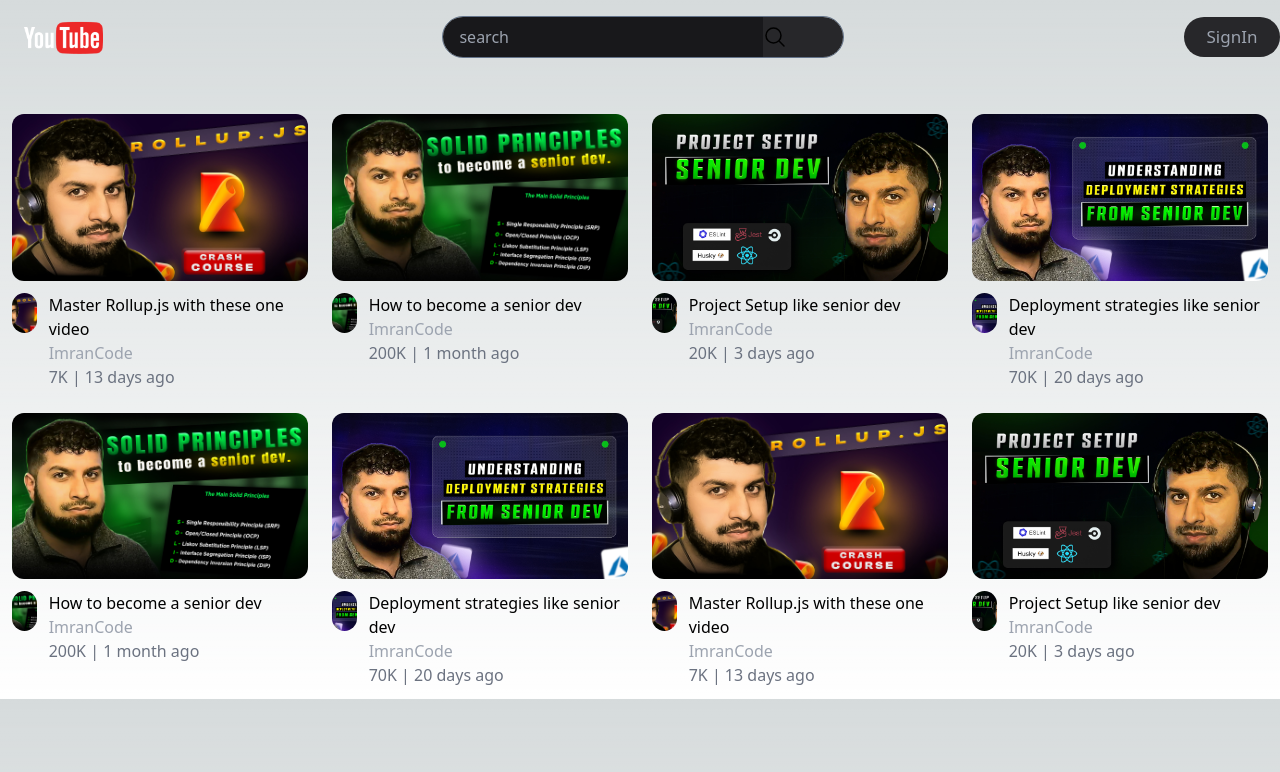
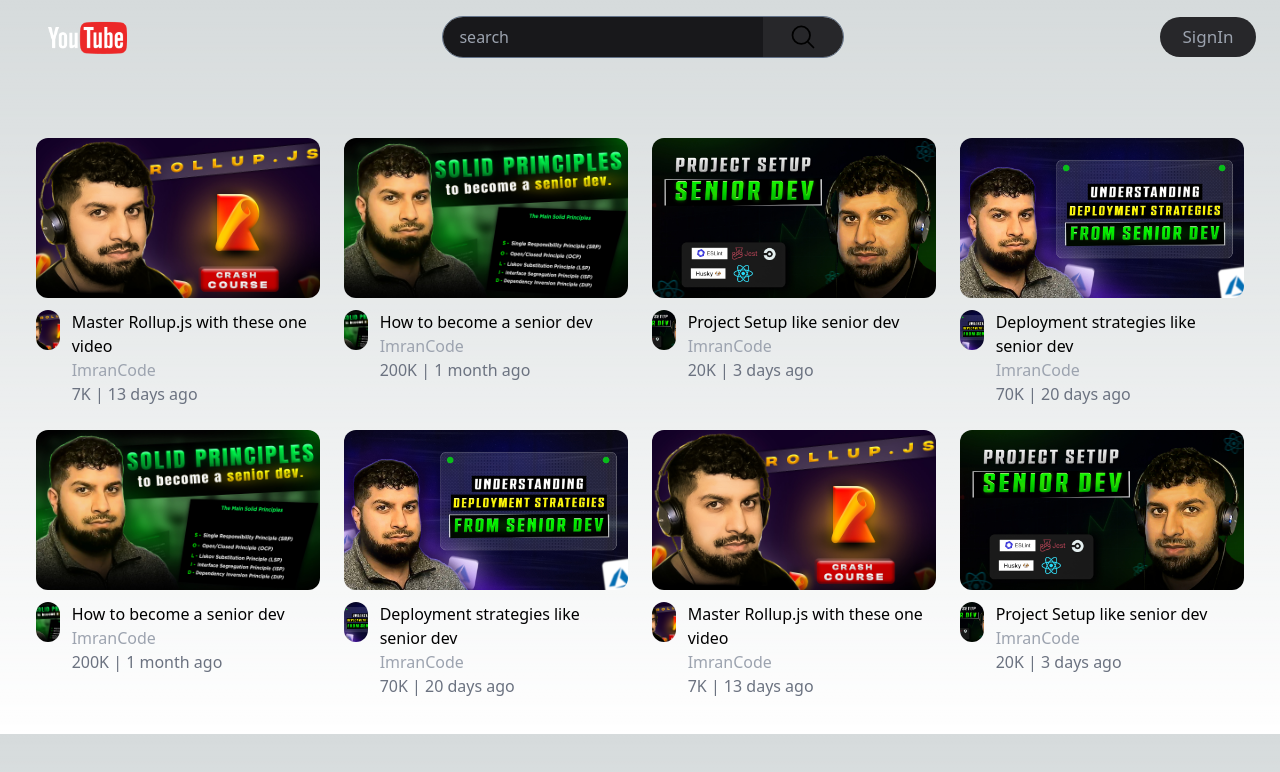
Before and after one commit to Aniket-2504/youtubepage, a Next.js app: page / in a window 1280 px wide. Shown: the top 772 px of the page. Built offline with nearby package versions, Linux system fonts and the light colour scheme.

Commit message:
Leftbar added

```diff
--- a/src/components/Appbar.tsx
+++ b/src/components/Appbar.tsx
@@ -1,9 +1,12 @@
+import { LeftBar } from "./LeftBar"
 import { Searchbar } from "./Searchbar"
 
 export const Appbar =()=>{
 
     return (
-        <div className="flex justify-between pt-4 align-middle pb-11 items-center">
+
+        <div className="flex justify-between pt-4 align-middle pb-11 items-center p-6">
+
             <div >
             <img src="./youtube.png" alt="image here " className="h-10 w-25 pl-6"  />
             </div>
--- /dev/null
+++ b/src/components/LeftBar.tsx
@@ -0,0 +1,16 @@
+
+
+export const LeftBar = ()=>{
+
+    return (
+        <div className="inline-block w-[5vh] h-[100vh] bg-slate-200">
+        <div>
+            <img src="./imgfour.jpg" alt="image" className="w-5 h-5" />
+        </div>
+
+        </div>
+
+
+    )
+
+}
--- a/src/components/Searchbar.tsx
+++ b/src/components/Searchbar.tsx
@@ -6,10 +6,10 @@
 
         <div className="flex border rounded-full border-slate-500">
                 <input type="text"  placeholder="search" className="p-4 rounded-l-full  bg-zinc-900 h-[5vh] w-[40vh] "/>
-                <button className="rounded-r-full bg-zinc-800 h-[5vh] w-[10vh] "><svg className="w-7 h-7 inline-block items-center"xmlns="http://www.w3.org/2000/svg" fill="none" viewBox="0 0 24 24" stroke-width="1.5" stroke="currentColor" class="size-6">
-                <path stroke-linecap="round" stroke-linejoin="round" d="m21 21-5.197-5.197m0 0A7.5 7.5 0 1 0 5.196 5.196a7.5 7.5 0 0 0 10.607 10.607Z" />
-                </svg>
-                </button>
+                <button className="rounded-r-full bg-zinc-800 h-[5vh] w-[10vh] "><svg className="w-7 h-7 inline-block items-center"xmlns="http://www.w3.org/2000/svg" fill="none" viewBox="0 0 24 24" stroke-width="1.5" stroke="currentColor" >
+  <path stroke-linecap="round" stroke-linejoin="round" d="m21 21-5.197-5.197m0 0A7.5 7.5 0 1 0 5.196 5.196a7.5 7.5 0 0 0 10.607 10.607Z" />
+</svg>
+</button>
         </div>
 
 
--- a/src/components/VideoGrid.tsx
+++ b/src/components/VideoGrid.tsx
@@ -60,7 +60,7 @@
 
 export const VideoGrid = ()=>{
     return(
-        <div className="grid grid-cols-1 lg:grid-cols-4 md:grid-cols-2">
+        <div className="grid grid-cols-1 lg:grid-cols-4 md:grid-cols-2 p-6">
 
         {VIDEOS.map(video=>
             <div>
--- a/src/pages/index.tsx
+++ b/src/pages/index.tsx
@@ -4,12 +4,14 @@
 import { VideoCard } from "@/components/VideoCard";
 import { VideoGrid } from "@/components/VideoGrid";
 import { Appbar } from "@/components/Appbar";
+import { LeftBar } from "@/components/LeftBar";
 
 const inter = Inter({ subsets: ["latin"] });
 
 export default function Home() {
   return (
     <div>
+
       <Appbar/>
       <VideoGrid/>
     </div>
```
